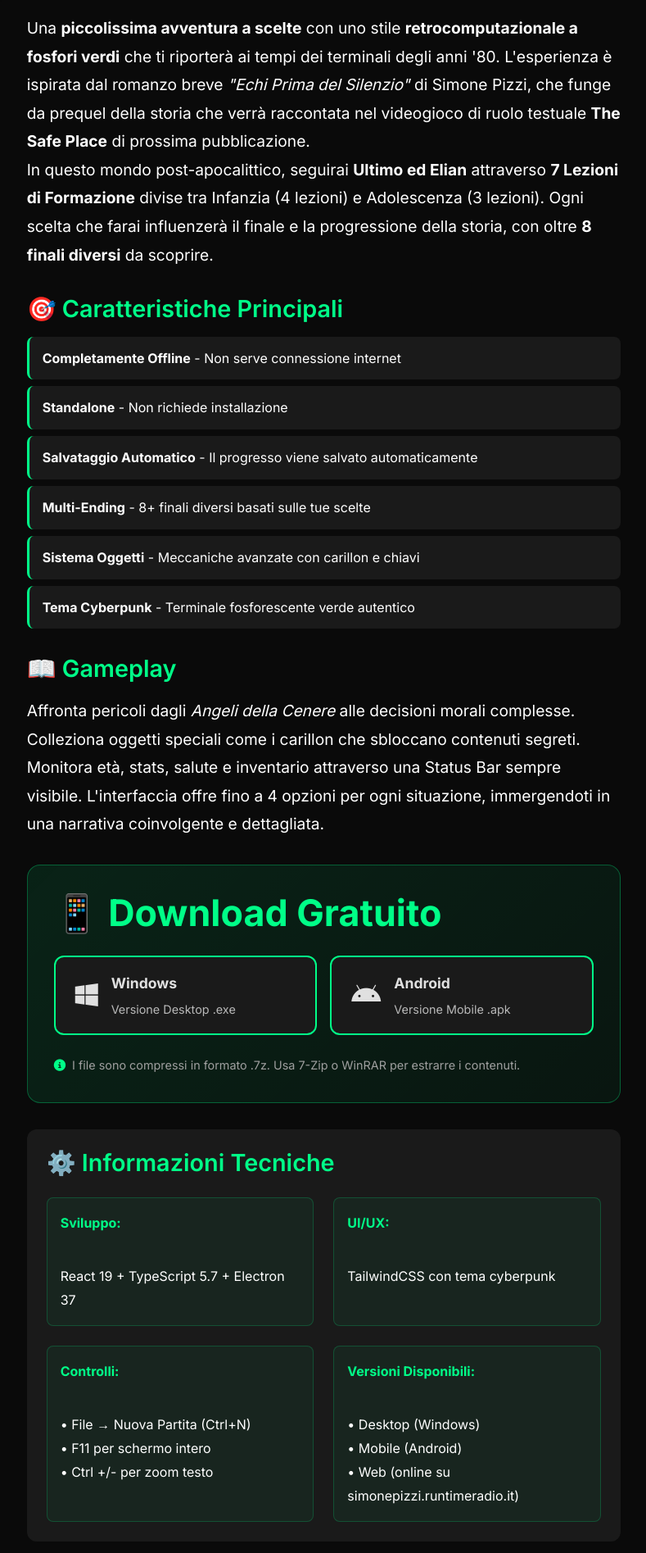
After one commit to Pitz72/SimonePizziWebSite, a PHP site: page /pages/il-respiro-trattenuto-del-mondo.html in a window 1280 px wide. The commit adds this page. Shown: the part 760-2655 px from the top of the page at 82% size, without its empty margins (450-1239 px from the left). Run offline with PHP 8.4, Linux system fonts and the light colour scheme.

Commit message:
Aggiunta sezione videogiochi con Il Respiro Trattenuto del Mondo - v2.1.0 Final Gaming Edition

```diff
--- a/css/style.css
+++ b/css/style.css
@@ -1060,3 +1060,321 @@ MODAL STYLES
         font-size: 1.5rem;
     }
 }
+
+/* =================================
+   GAME PAGE STYLES
+==================================== */
+
+/* Breadcrumb Navigation */
+.breadcrumb {
+    margin-bottom: 1rem;
+    font-size: 0.9rem;
+    color: var(--text-secondary);
+}
+
+.breadcrumb a {
+    color: var(--primary-green);
+    text-decoration: none;
+    transition: color 0.3s ease;
+}
+
+.breadcrumb a:hover {
+    color: var(--secondary-green);
+}
+
+/* Game Detail Layout */
+.detail-layout {
+    display: grid;
+    grid-template-columns: 1fr 2fr;
+    gap: 3rem;
+    align-items: start;
+}
+
+@media (max-width: 768px) {
+    .detail-layout {
+        grid-template-columns: 1fr;
+        gap: 2rem;
+    }
+}
+
+.detail-image {
+    position: sticky;
+    top: 2rem;
+}
+
+.detail-image img {
+    width: 100%;
+    height: auto;
+    border-radius: 12px;
+    box-shadow: 0 10px 30px rgba(0, 0, 0, 0.3);
+    transition: transform 0.3s ease;
+}
+
+.detail-image img:hover {
+    transform: scale(1.02);
+}
+
+/* Game Meta Information */
+.game-meta {
+    background: var(--surface-dark);
+    border: 1px solid rgba(0, 255, 136, 0.2);
+    border-radius: 12px;
+    padding: 1.5rem;
+    margin-bottom: 2rem;
+}
+
+.meta-item {
+    display: flex;
+    align-items: center;
+    gap: 0.75rem;
+    margin-bottom: 1rem;
+}
+
+.meta-item:last-child {
+    margin-bottom: 0;
+}
+
+.meta-item i {
+    color: var(--primary-green);
+    font-size: 1.1rem;
+    width: 20px;
+    text-align: center;
+}
+
+/* Game Description */
+.game-description h2,
+.game-description h3 {
+    color: var(--primary-green);
+    margin-top: 2rem;
+    margin-bottom: 1rem;
+}
+
+.game-description h2:first-child {
+    margin-top: 0;
+}
+
+.game-description ul {
+    list-style: none;
+    padding: 0;
+}
+
+.game-description ul li {
+    background: var(--surface-dark);
+    margin-bottom: 0.5rem;
+    padding: 0.75rem 1rem;
+    border-radius: 8px;
+    border-left: 3px solid var(--primary-green);
+    transition: background-color 0.3s ease;
+}
+
+.game-description ul li:hover {
+    background: rgba(0, 255, 136, 0.1);
+}
+
+/* Download Section */
+.download-section {
+    background: linear-gradient(135deg, rgba(0, 255, 136, 0.1), rgba(0, 255, 136, 0.05));
+    border: 1px solid rgba(0, 255, 136, 0.3);
+    border-radius: 16px;
+    padding: 2rem;
+    margin: 2rem 0;
+}
+
+.download-section h2 {
+    color: var(--primary-green);
+    margin-top: 0;
+    margin-bottom: 1.5rem;
+}
+
+.download-buttons {
+    display: grid;
+    grid-template-columns: repeat(auto-fit, minmax(200px, 1fr));
+    gap: 1rem;
+    margin-bottom: 1.5rem;
+}
+
+.download-btn {
+    display: flex;
+    align-items: center;
+    gap: 1rem;
+    background: var(--surface-dark);
+    border: 2px solid var(--primary-green);
+    border-radius: 12px;
+    padding: 1rem 1.5rem;
+    text-decoration: none;
+    color: var(--text-primary);
+    transition: all 0.3s ease;
+    position: relative;
+    overflow: hidden;
+}
+
+.download-btn:hover {
+    background: var(--primary-green);
+    color: var(--background-dark);
+    transform: translateY(-2px);
+    box-shadow: 0 8px 25px rgba(0, 255, 136, 0.4);
+}
+
+.download-btn i {
+    font-size: 2rem;
+    transition: transform 0.3s ease;
+}
+
+.download-btn:hover i {
+    transform: scale(1.1);
+}
+
+.download-btn div {
+    display: flex;
+    flex-direction: column;
+}
+
+.download-btn strong {
+    font-size: 1.1rem;
+    margin-bottom: 0.25rem;
+}
+
+.download-btn span {
+    font-size: 0.9rem;
+    opacity: 0.8;
+}
+
+.download-note {
+    display: flex;
+    align-items: center;
+    gap: 0.5rem;
+    font-size: 0.9rem;
+    color: var(--text-secondary);
+    margin: 0;
+}
+
+.download-note i {
+    color: var(--primary-green);
+}
+
+/* Technical Info */
+.technical-info {
+    background: var(--surface-dark);
+    border-radius: 12px;
+    padding: 1.5rem;
+    margin: 2rem 0;
+}
+
+.technical-info h3 {
+    color: var(--primary-green);
+    margin-top: 0;
+    margin-bottom: 1.5rem;
+}
+
+.tech-grid {
+    display: grid;
+    grid-template-columns: repeat(auto-fit, minmax(250px, 1fr));
+    gap: 1.5rem;
+}
+
+.tech-item {
+    background: rgba(0, 255, 136, 0.05);
+    border: 1px solid rgba(0, 255, 136, 0.2);
+    border-radius: 8px;
+    padding: 1rem;
+}
+
+.tech-item strong {
+    color: var(--primary-green);
+    display: block;
+    margin-bottom: 0.5rem;
+}
+
+/* Support Section */
+.support-section {
+    background: linear-gradient(135deg, rgba(0, 255, 136, 0.05), rgba(0, 255, 136, 0.1));
+    border-radius: 12px;
+    padding: 1.5rem;
+    margin: 2rem 0;
+    text-align: center;
+}
+
+.support-section h3 {
+    color: var(--primary-green);
+    margin-top: 0;
+}
+
+.game-tagline {
+    font-size: 1.1rem;
+    color: var(--primary-green);
+    margin-top: 1rem;
+}
+
+/* Back Navigation */
+.back-navigation {
+    text-align: center;
+    margin: 2rem 0;
+}
+
+.back-link {
+    display: inline-flex;
+    align-items: center;
+    gap: 0.5rem;
+    background: var(--surface-dark);
+    border: 1px solid var(--primary-green);
+    border-radius: 50px;
+    padding: 0.75rem 1.5rem;
+    text-decoration: none;
+    color: var(--primary-green);
+    transition: all 0.3s ease;
+    font-weight: 500;
+}
+
+.back-link:hover {
+    background: var(--primary-green);
+    color: var(--background-dark);
+    transform: translateY(-2px);
+    box-shadow: 0 8px 20px rgba(0, 255, 136, 0.3);
+}
+
+.back-link i {
+    transition: transform 0.3s ease;
+}
+
+.back-link:hover i {
+    transform: translateX(-3px);
+}
+
+/* Inactive Links */
+.text-link.inactive {
+    color: var(--text-secondary);
+    cursor: not-allowed;
+    opacity: 0.6;
+}
+
+.text-link.inactive:hover {
+    color: var(--text-secondary);
+    transform: none;
+}
+
+/* Responsive Adjustments */
+@media (max-width: 768px) {
+    .download-buttons {
+        grid-template-columns: 1fr;
+    }
+
+    .tech-grid {
+        grid-template-columns: 1fr;
+    }
+
+    .detail-image {
+        position: static;
+    }
+
+    .game-meta {
+        padding: 1rem;
+    }
+
+    .download-section {
+        padding: 1.5rem;
+    }
+
+    .technical-info {
+        padding: 1rem;
+    }
+}
--- a/index.html
+++ b/index.html
@@ -236,7 +236,7 @@
                 <li><a href="#" class="disabled-nav-link" data-tooltip="Sezione in arrivo presto">Podcast</a></li>
                 <li><a href="#" class="disabled-nav-link" data-tooltip="Sezione in arrivo presto">Libri</a></li>
                 <li><a href="pages/software.html">Software</a></li>
-                <li><a href="#" class="disabled-nav-link" data-tooltip="Sezione in arrivo presto">Videogiochi</a></li>
+                <li><a href="pages/videogiochi.html">Videogiochi</a></li>
                 <li><a href="pages/contatti.html">Contattami</a></li>
             </ul>
         </nav>
@@ -313,12 +313,12 @@
                     <!-- Card 4: Videogiochi -->
                     <div class="project-card">
                         <div class="card-image">
-                            <a href="#" class="disabled-link" data-tooltip="Sezione in arrivo presto"><img src="image/thesafeplace_immagine.jpg" alt="Sezione Videogiochi" loading="lazy" style="object-position: center top;"></a>
+                            <a href="pages/videogiochi.html"><img src="image/icona-respiro.jpg" alt="Sezione Videogiochi - Il Respiro Trattenuto del Mondo" loading="lazy"></a>
                         </div>
                         <div class="card-content">
                             <h3>I Miei Videogiochi</h3>
                             <p>Avventure testuali ed esperimenti interattivi che fondono narrazione e gameplay.</p>
-                            <a href="#" class="text-link disabled-link" data-tooltip="Sezione in arrivo presto">Esplora i Giochi &rarr;</a>
+                            <a href="pages/videogiochi.html" class="text-link">Esplora i Giochi &rarr;</a>
                         </div>
                     </div>
                 </div>
--- /dev/null
+++ b/pages/il-respiro-trattenuto-del-mondo.html
@@ -0,0 +1,205 @@
+<!DOCTYPE html>
+<html lang="it">
+<head>
+    <meta charset="UTF-8">
+    <meta name="viewport" content="width=device-width, initial-scale=1.0">
+    <title>Il Respiro Trattenuto del Mondo - Interactive Fiction | Simone Pizzi</title>
+    <meta name="description" content="Una piccola avventura interattiva a scelte con grafica retro-computazionale a fosfori verdi. Ispirata al romanzo 'Echi Prima del Silenzio', prequel di The Safe Place. Download gratuito per Windows e Android.">
+    <meta name="keywords" content="Simone Pizzi, Il Respiro Trattenuto del Mondo, interactive fiction, avventura testuale, electron, retrocomputing, fosfori verdi, Echi Prima del Silenzio, The Safe Place">
+    <meta name="author" content="Simone Pizzi">
+    <meta name="robots" content="index, follow">
+
+    <!-- Open Graph & Twitter -->
+    <meta property="og:title" content="Il Respiro Trattenuto del Mondo - Interactive Fiction | Simone Pizzi">
+    <meta property="og:description" content="Una piccola avventura interattiva a scelte con grafica retro-computazionale a fosfori verdi. Ispirata al romanzo 'Echi Prima del Silenzio'. Download gratuito.">
+    <meta property="og:image" content="https://simonepizzi.runtimeradio.it/image/icona-respiro.jpg">
+    <meta property="og:url" content="https://simonepizzi.runtimeradio.it/pages/il-respiro-trattenuto-del-mondo.html">
+    <meta property="twitter:card" content="summary_large_image">
+
+    <!-- Preconnect for performance -->
+    <link rel="preconnect" href="https://fonts.googleapis.com">
+    <link rel="preconnect" href="https://fonts.gstatic.com" crossorigin>
+    <link href="https://fonts.googleapis.com/css2?family=Inter:wght@300;400;500;600;700;800;900&display=swap" rel="stylesheet">
+
+    <!-- Font Awesome Icons -->
+    <link rel="stylesheet" href="https://cdnjs.cloudflare.com/ajax/libs/font-awesome/6.5.0/css/all.min.css" integrity="sha512-Avb2QiuDEEvB4bZJYdft2mNjVShBftLdPG8FJ0V7irTLQ8Uo0qcPxh4Plq7G5tGm0rU+1SPhVotteLpBERwTkw==" crossorigin="anonymous" referrerpolicy="no-referrer">
+
+    <link rel="stylesheet" href="../css/style.css">
+</head>
+<body>
+    <!-- ========= HEADER ========= -->
+    <header class="main-header">
+        <nav class="container">
+            <a href="../index.html" class="logo">
+                <span class="logo-name">Simone Pizzi</span>
+                <span class="logo-tagline">Idee, Storie e Sperimentazione</span>
+            </a>
+            <ul class="nav-menu">
+                <li><a href="../index.html">Home</a></li>
+                <li><a href="sono-simone.html">Chi Sono</a></li>
+                <li><a href="podcast.html">Podcast</a></li>
+                <li><a href="libri.html">Libri</a></li>
+                <li><a href="software.html">Software</a></li>
+                <li><a href="videogiochi.html" class="active">Videogiochi</a></li>
+                <li><a href="contatti.html">Contattami</a></li>
+            </ul>
+        </nav>
+    </header>
+
+    <main>
+        <!-- ========= Page Hero ========= -->
+        <section class="page-hero">
+            <div class="container column-layout">
+                <div class="breadcrumb">
+                    <a href="videogiochi.html">Videogiochi</a> / <span>Il Respiro Trattenuto del Mondo</span>
+                </div>
+                <h1>Il Respiro Trattenuto del Mondo</h1>
+                <p class="tagline">Interactive Fiction Desktop - Versione 1.5</p>
+            </div>
+        </section>
+
+        <!-- ========= Game Details ========= -->
+        <section class="section">
+            <div class="container">
+                <div class="detail-layout">
+                    <!-- Game Image -->
+                    <div class="detail-image">
+                        <img src="../image/icona-respiro.jpg" alt="Il Respiro Trattenuto del Mondo - Interactive Fiction" loading="lazy">
+                    </div>
+
+                    <!-- Game Info -->
+                    <div class="detail-content">
+                        <div class="game-meta">
+                            <div class="meta-item">
+                                <i class="fas fa-gamepad"></i>
+                                <span><strong>Genere:</strong> Interactive Fiction / Avventura Testuale</span>
+                            </div>
+                            <div class="meta-item">
+                                <i class="fas fa-laptop"></i>
+                                <span><strong>Tecnologie:</strong> React + TypeScript + Electron</span>
+                            </div>
+                            <div class="meta-item">
+                                <i class="fas fa-book-open"></i>
+                                <span><strong>Ispirato da:</strong> "Echi Prima del Silenzio" di Simone Pizzi</span>
+                            </div>
+                            <div class="meta-item">
+                                <i class="fas fa-heart"></i>
+                                <span><strong>Licenza:</strong> Gratuita - Download libero</span>
+                            </div>
+                        </div>
+
+                        <div class="game-description">
+                            <h2>Descrizione</h2>
+                            <p>Una <strong>piccolissima avventura a scelte</strong> con uno stile <strong>retrocomputazionale a fosfori verdi</strong> che ti riporterà ai tempi dei terminali degli anni '80. L'esperienza è ispirata dal romanzo breve <em>"Echi Prima del Silenzio"</em> di Simone Pizzi, che funge da prequel della storia che verrà raccontata nel videogioco di ruolo testuale <strong>The Safe Place</strong> di prossima pubblicazione.</p>
+
+                            <p>In questo mondo post-apocalittico, seguirai <strong>Ultimo ed Elian</strong> attraverso <strong>7 Lezioni di Formazione</strong> divise tra Infanzia (4 lezioni) e Adolescenza (3 lezioni). Ogni scelta che farai influenzerà il finale e la progressione della storia, con oltre <strong>8 finali diversi</strong> da scoprire.</p>
+
+                            <h3>🎯 Caratteristiche Principali</h3>
+                            <ul>
+                                <li><strong>Completamente Offline</strong> - Non serve connessione internet</li>
+                                <li><strong>Standalone</strong> - Non richiede installazione</li>
+                                <li><strong>Salvataggio Automatico</strong> - Il progresso viene salvato automaticamente</li>
+                                <li><strong>Multi-Ending</strong> - 8+ finali diversi basati sulle tue scelte</li>
+                                <li><strong>Sistema Oggetti</strong> - Meccaniche avanzate con carillon e chiavi</li>
+                                <li><strong>Tema Cyberpunk</strong> - Terminale fosforescente verde autentico</li>
+                            </ul>
+
+                            <h3>📖 Gameplay</h3>
+                            <p>Affronta pericoli dagli <em>Angeli della Cenere</em> alle decisioni morali complesse. Colleziona oggetti speciali come i carillon che sbloccano contenuti segreti. Monitora età, stats, salute e inventario attraverso una Status Bar sempre visibile. L'interfaccia offre fino a 4 opzioni per ogni situazione, immergendoti in una narrativa coinvolgente e dettagliata.</p>
+                        </div>
+
+                        <!-- Download Section -->
+                        <div class="download-section">
+                            <h2>📱 Download Gratuito</h2>
+                            <div class="download-buttons">
+                                <a href="../downloads/videogame/respiro/IL-RESPIRO-TRATTENUTO-win.7z" class="download-btn windows" download>
+                                    <i class="fab fa-windows"></i>
+                                    <div>
+                                        <strong>Windows</strong>
+                                        <span>Versione Desktop .exe</span>
+                                    </div>
+                                </a>
+                                <a href="../downloads/videogame/respiro/IL_RESPIRO_TRATTENUTO_DEL_MONDO_v1.0_android.7z" class="download-btn android" download>
+                                    <i class="fab fa-android"></i>
+                                    <div>
+                                        <strong>Android</strong>
+                                        <span>Versione Mobile .apk</span>
+                                    </div>
+                                </a>
+                            </div>
+                            <p class="download-note">
+                                <i class="fas fa-info-circle"></i>
+                                I file sono compressi in formato .7z. Usa 7-Zip o WinRAR per estrarre i contenuti.
+                            </p>
+                        </div>
+
+                        <!-- Technical Info -->
+                        <div class="technical-info">
+                            <h3>⚙️ Informazioni Tecniche</h3>
+                            <div class="tech-grid">
+                                <div class="tech-item">
+                                    <strong>Sviluppo:</strong><br>
+                                    React 19 + TypeScript 5.7 + Electron 37
+                                </div>
+                                <div class="tech-item">
+                                    <strong>UI/UX:</strong><br>
+                                    TailwindCSS con tema cyberpunk
+                                </div>
+                                <div class="tech-item">
+                                    <strong>Controlli:</strong><br>
+                                    • File → Nuova Partita (Ctrl+N)<br>
+                                    • F11 per schermo intero<br>
+                                    • Ctrl +/- per zoom testo
+                                </div>
+                                <div class="tech-item">
+                                    <strong>Versioni Disponibili:</strong><br>
+                                    • Desktop (Windows)<br>
+                                    • Mobile (Android)<br>
+                                    • Web (online su simonepizzi.runtimeradio.it)
+                                </div>
+                            </div>
+                        </div>
+
+                        <!-- Support -->
+                        <div class="support-section">
+                            <h3>📞 Supporto</h3>
+                            <p>Per bug, suggerimenti o domande contattami all'indirizzo: <strong>info@simonepizzi.com</strong></p>
+                            <p class="game-tagline"><strong>🎮 Buona Avventura nel Mondo Post-Apocalittico! 🎮</strong></p>
+                        </div>
+                    </div>
+                </div>
+            </div>
+        </section>
+
+        <!-- ========= Back Navigation ========= -->
+        <section class="section">
+            <div class="container">
+                <div class="back-navigation">
+                    <a href="videogiochi.html" class="back-link">
+                        <i class="fas fa-arrow-left"></i>
+                        Torna ai Videogiochi
+                    </a>
+                </div>
+            </div>
+        </section>
+    </main>
+
+    <!-- ========= FOOTER ========= -->
+    <footer class="main-footer">
+        <div class="container">
+            <div class="social-links">
+                <a href="https://github.com/Pitz72" target="_blank" aria-label="GitHub">
+                    <i class="fab fa-github"></i>
+                </a>
+                <a href="https://www.instagram.com/pizzisimone1972/" target="_blank" aria-label="Instagram">
+                    <i class="fab fa-instagram"></i>
+                </a>
+                <a href="https://www.spreaker.com/user/runtime-radio--8395974" target="_blank" aria-label="Spreaker">
+                    <i class="fas fa-podcast"></i>
+                </a>
+            </div>
+            <p class="copyright">&copy; 2025 Simone Pizzi. Tutti i diritti riservati.</p>
+        </div>
+    </footer>
+</body>
+</html>
```
Also changed, not shown: pages/videogiochi.html (+18 -18 lines).
